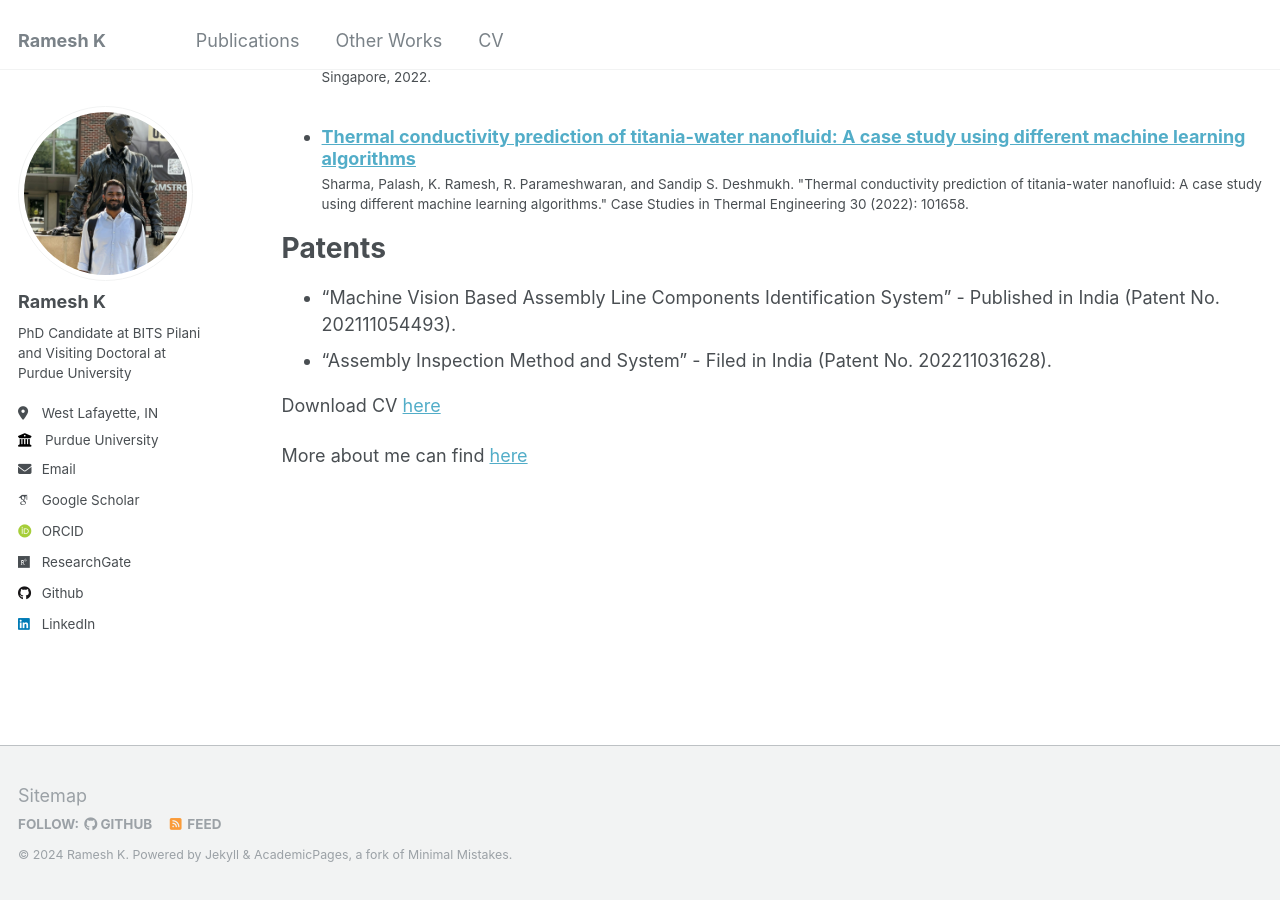
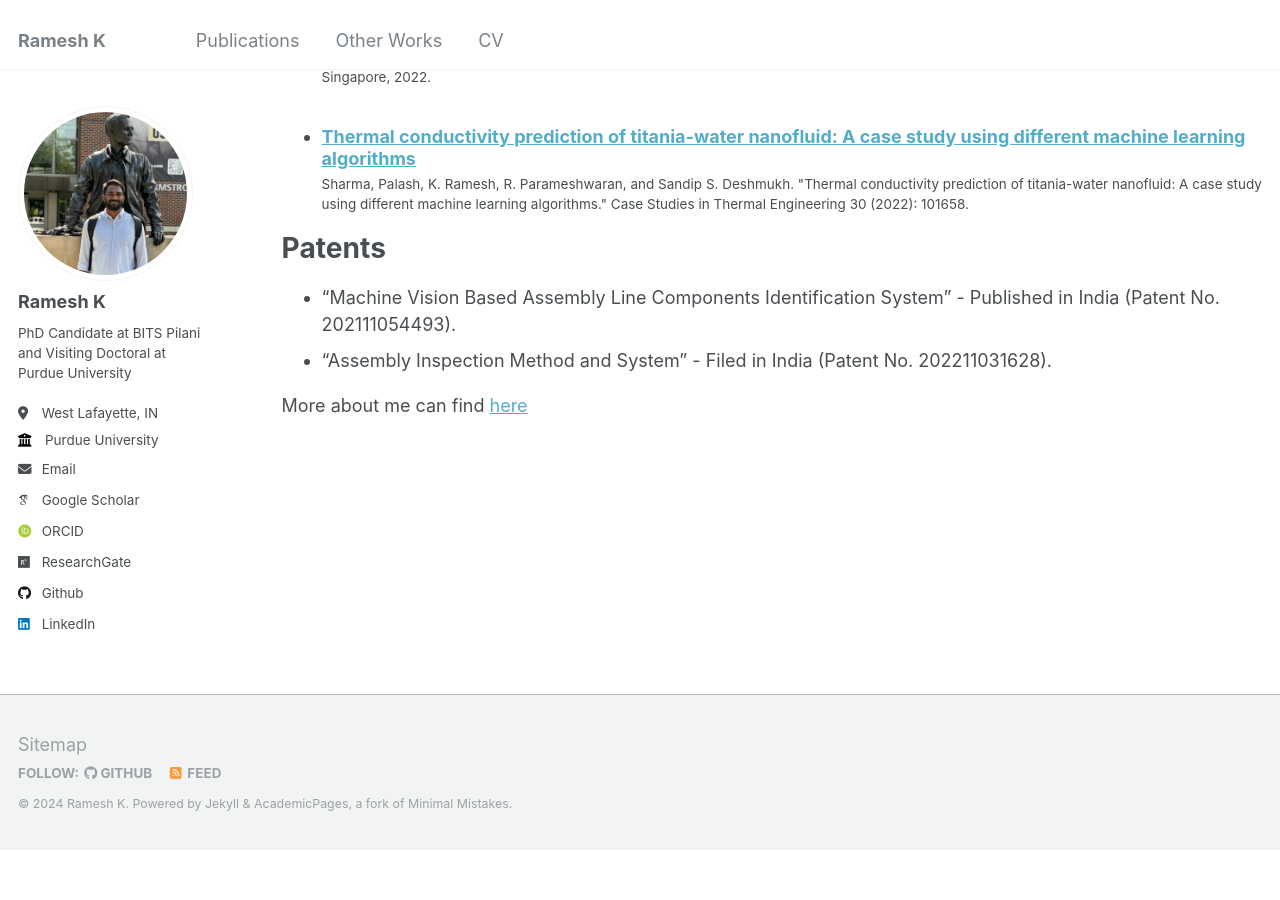
Before and after one commit to KakiRamesh/Ram, a Jekyll site: the page built from _pages/cv.md, in a window 1280 px wide and 900 px high, scrolled down 2494 px. Built offline with Jekyll 4.4.1, drawn with Linux system fonts in a browser that asks for light colours; some web fonts are replaced; after the commit the page ends 3344 px from its top, so only the background shows below that.

Commit message:
Update cv.md

```diff
--- a/_pages/cv.md
+++ b/_pages/cv.md
@@ -71,6 +71,5 @@ Patents
 202111054493).
 * "Assembly Inspection Method and System" - Filed in India (Patent No. 202211031628).
 
-Download CV [here](https://kakiramesh.github.io/Ram/files/Kaki Ramesh_CV.pdf)
 
 More about me can find [here](https://www.linkedin.com/in/kaki-ramesh-7a8948153/)
```
